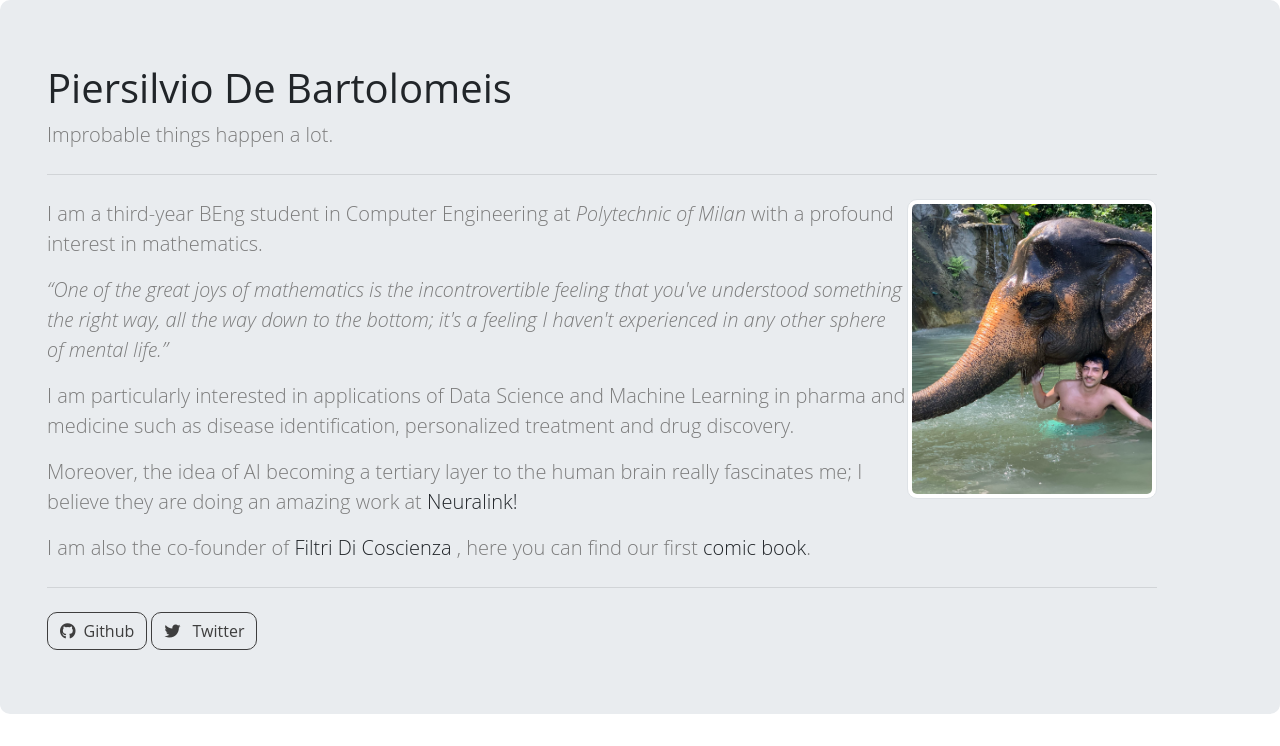
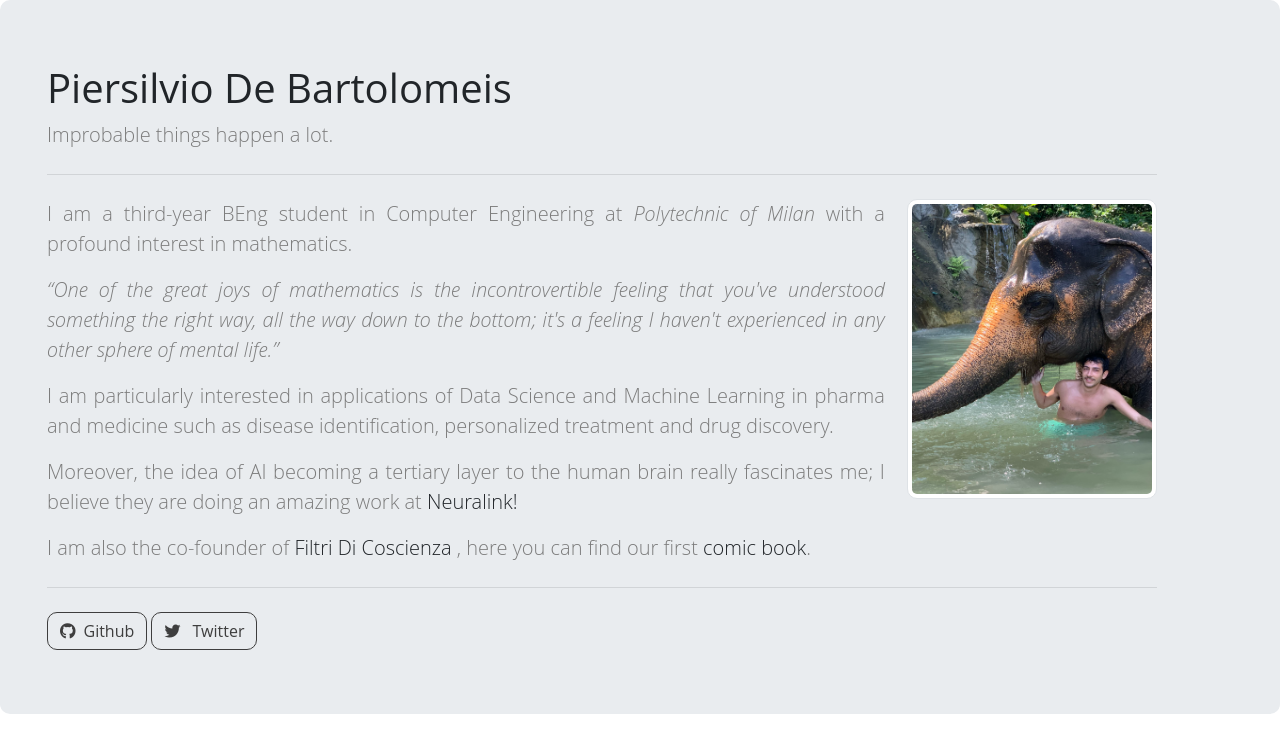
Before and after one commit to pierobartolo/piero_website, a Flask app: page / in a window 1280 px wide. Shown: the part 56-802 px from the top of the page. Run offline with Flask 2, Linux system fonts and the light colour scheme; some libraries are stand-ins or nearby versions.

Commit message:
justified text

```diff
--- a/templates/about.html
+++ b/templates/about.html
@@ -9,24 +9,24 @@
   <p class="lead">Improbable things happen a lot.</p>
   <hr class="my-4">
   <div class="span4">
-      <img class="img-thumbnail img-responsive" style="float:right;width:50%;height:40%;max-height:300px;max-width:250px;" src="/static/images/prof_pic.jpg" />
-      <p class="lead">I am a third-year BEng student in Computer Engineering at <em>Polytechnic of Milan</em> with a profound interest in mathematics.</p>
+      <img class="img-thumbnail img-responsive" style="float:right;margin-left:2%;width:50%;height:40%;max-height:300px;max-width:250px;" src="/static/images/prof_pic.jpg" />
+      <p class="lead" style="text-align:justify;">I am a third-year BEng student in Computer Engineering at <em>Polytechnic of Milan</em> with a profound interest in mathematics.</p>
 
-      <p class="lead">
+      <p class="lead" style="text-align:justify;">
         <em><q>One of the great joys of mathematics is the incontrovertible feeling that you've understood something the right way, all the way down to the bottom; it's a feeling I haven't experienced in any other sphere of mental life.</q><br></em> </p>
 
-      <p class="lead">
+      <p class="lead" style="text-align:justify;">
         I am particularly interested in applications of Data Science and Machine Learning in pharma and medicine such as disease identification, personalized treatment and drug discovery.
 
       </p>
 
-      <p class="lead">
+      <p class="lead" style="text-align:justify;">
         Moreover, the idea of AI becoming a tertiary layer to the human brain really fascinates me; I believe they are doing an amazing work at <a style="color:#212529;" href="https://www.neuralink.com/">Neuralink!</a>
 
 
       </p>
 
-    <p class="lead">
+    <p class="lead" style="text-align:justify;">
       I am also the co-founder of <a style="color:#212529;" href="https://www.instagram.com/filtridicoscienza/"> Filtri Di Coscienza </a>, here you can find our first <a style="color:#212529;" href="https://www.poliniani.com/product-page/tutto-d-un-fiato">comic book</a>.
     </p>
 
```
